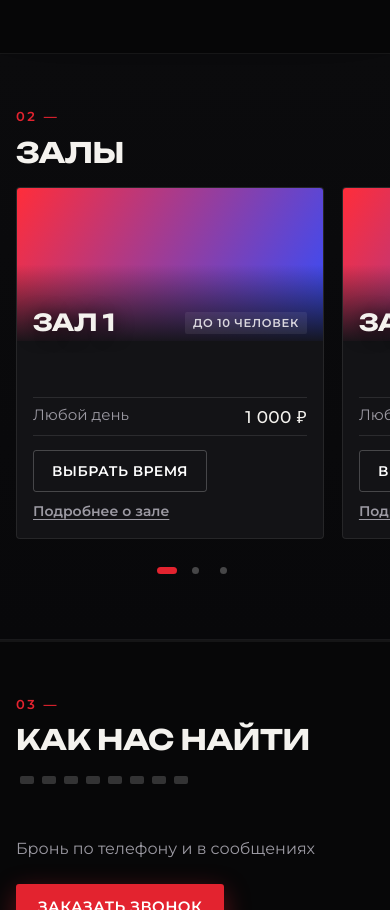
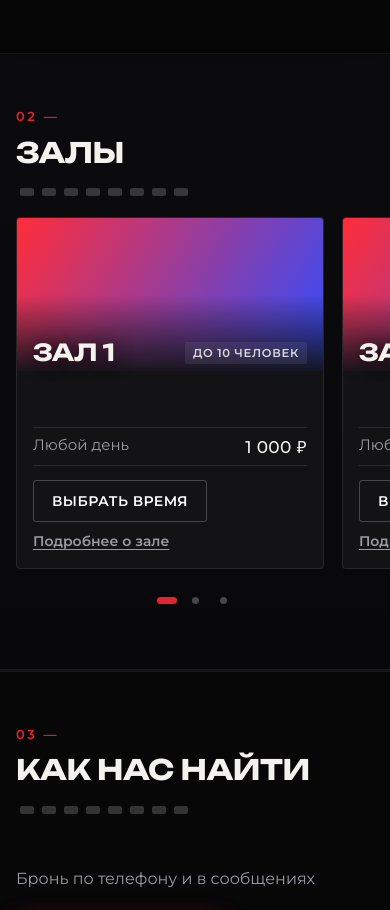
Before and after one commit to adervisdigital-web/booking-preview, a plain HTML site: page index.html in a window 390 px wide. Shown: the part 2572-3482 px from the top of the page. Drawn offline with Linux system fonts and the light colour scheme.

Commit message:
Обновление предпросмотра
Co-Authored-By: Claude Opus 5.5 <noreply@anthropic.com>

```diff
--- a/brand.css
+++ b/brand.css
@@ -127,5 +127,5 @@ h1{font-weight:900;font-size:clamp(38px,6.3vw,108px);line-height:.98;letter-spac
   .hldots button{width:24px;height:24px;padding:0;border:0;background:none;display:grid;place-items:center;cursor:pointer}
   .hldots button::before{content:'';width:7px;height:7px;border-radius:50%;background:rgba(255,255,255,.25);transition:width .2s,background .2s}
   .hldots button.on::before{width:20px;border-radius:4px;background:var(--neon-r)}
-  #hallsT::after{display:none}
+  #hallsT::after{content:'';display:block;height:10px;margin-top:20px;max-width:180px;background:var(--perf) left/22px 10px repeat-x;opacity:.18}
 }
```
